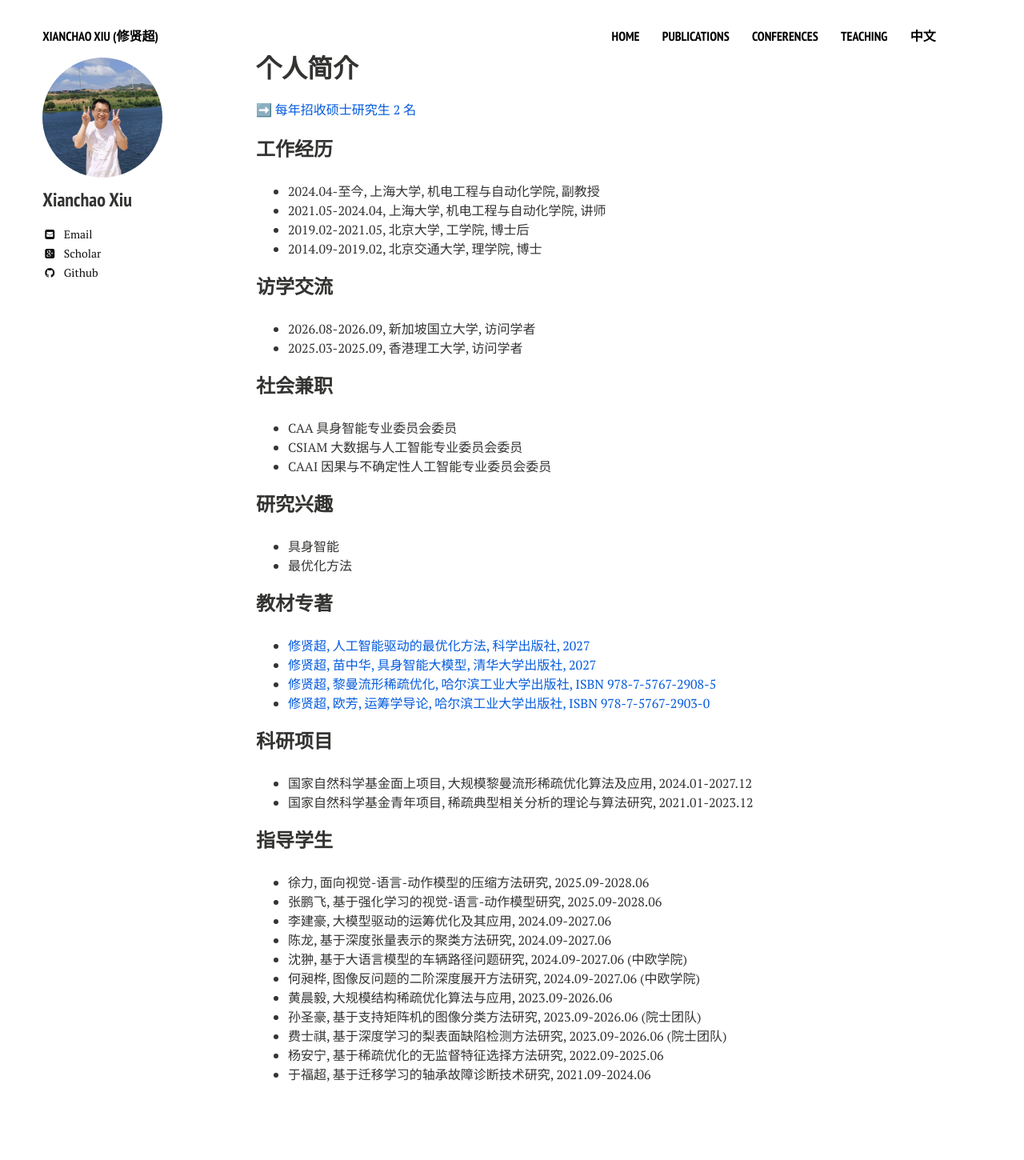
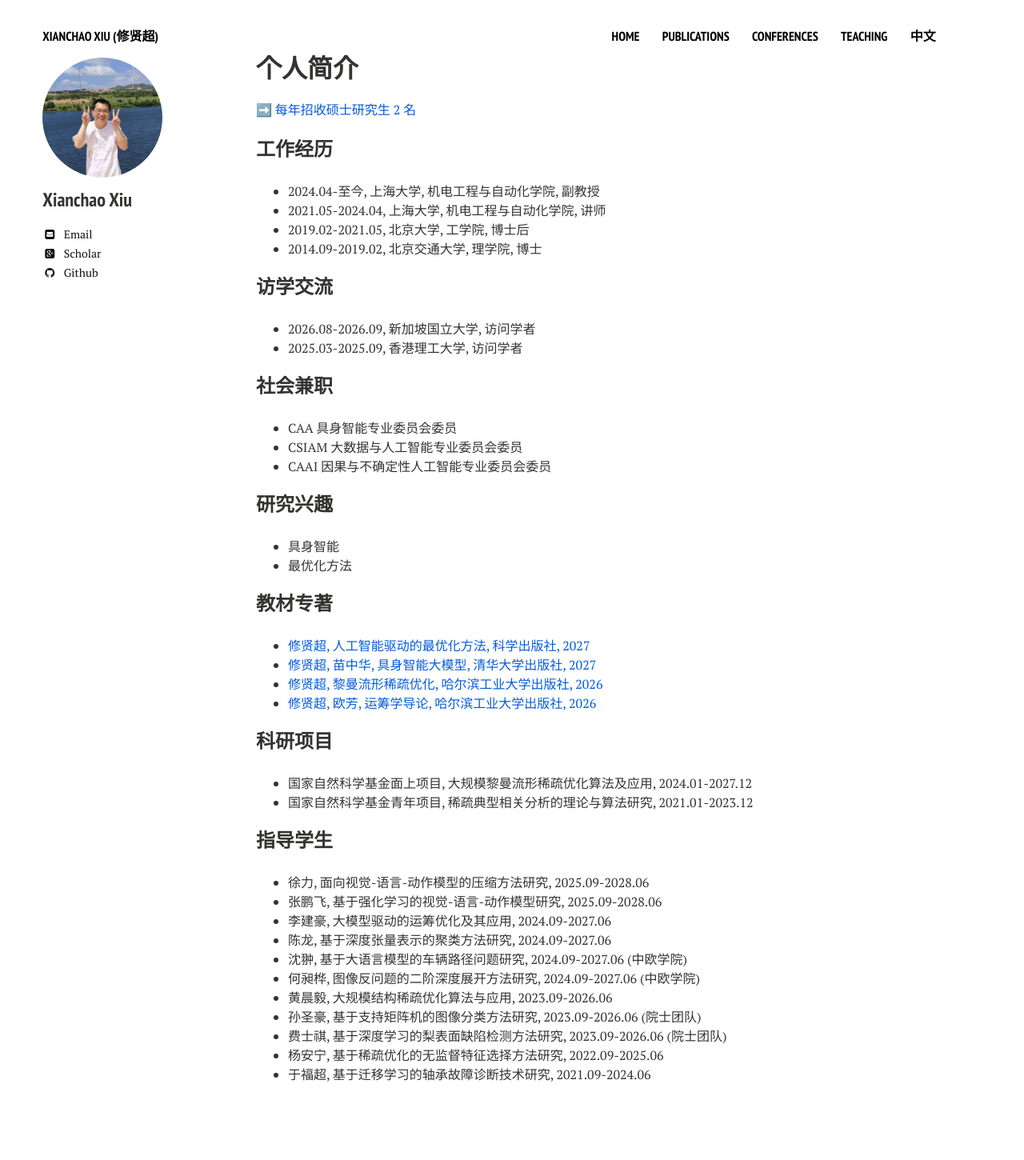
Before and after one commit to xianchaoxiu/xianchaoxiu.github.io, a Jekyll site: the page built from chinese/index.md, in a window 1280 px wide. Shown: the whole page at 80% size. Built offline with Jekyll 4.4.1, drawn with Linux system fonts in a browser that asks for light colours; nearby versions of some CDN libraries.

Commit message:
Update index.md

```diff
--- a/chinese/index.md
+++ b/chinese/index.md
@@ -36,8 +36,8 @@ share: false
 ### 教材专著
 * <a href="https://xianchaoxiu.github.io/chinese/book/AIOPT/" class="textlink" target="_blank">修贤超, 人工智能驱动的最优化方法, 科学出版社, 2027   </a> <br>
 * <a href="https://xianchaoxiu.github.io/chinese/book/VLA/" class="textlink" target="_blank">修贤超, 苗中华, 具身智能大模型, 清华大学出版社, 2027  </a> <br>
-* <a href="https://xianchaoxiu.github.io/chinese/book/OPT/" class="textlink" target="_blank">修贤超, 黎曼流形稀疏优化, 哈尔滨工业大学出版社, ISBN 978-7-5767-2908-5 </a> <br>
-* <a href="https://xianchaoxiu.github.io/chinese/book/OR/" class="textlink" target="_blank">修贤超, 欧芳, 运筹学导论, 哈尔滨工业大学出版社, ISBN  978-7-5767-2903-0  </a> <br>
+* <a href="https://xianchaoxiu.github.io/chinese/book/OPT/" class="textlink" target="_blank">修贤超, 黎曼流形稀疏优化, 哈尔滨工业大学出版社, 2026  </a> <br>
+* <a href="https://xianchaoxiu.github.io/chinese/book/OR/" class="textlink" target="_blank">修贤超, 欧芳, 运筹学导论, 哈尔滨工业大学出版社, 2026  </a> <br>
 
 
 ### 科研项目
```
